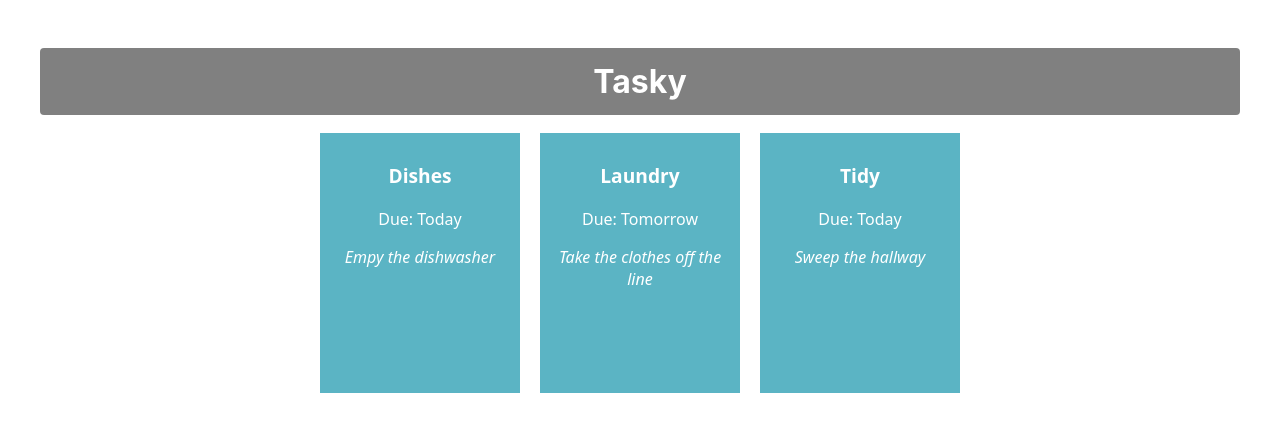
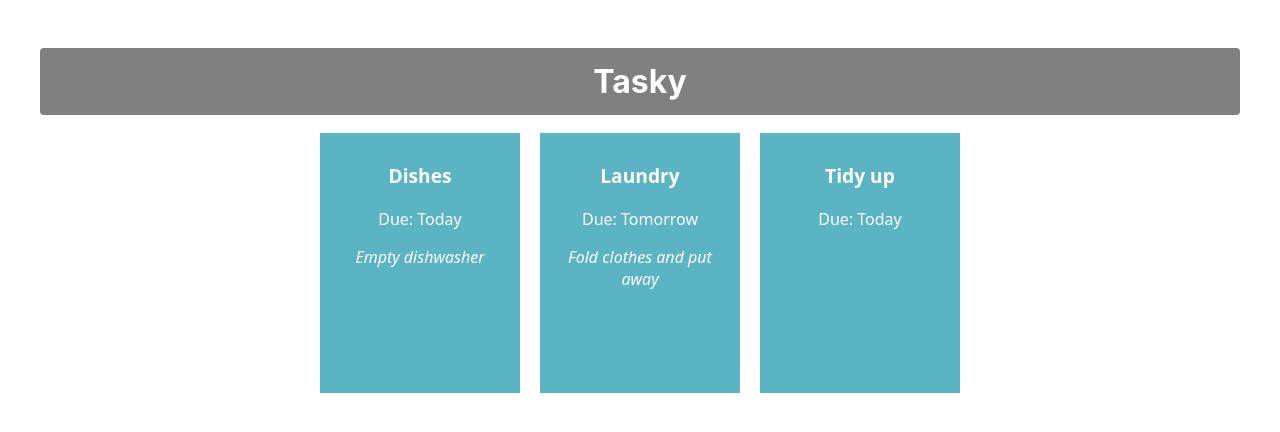
Before and after one commit to Adam-Costigan-Dooley/react-basics-labs, a React (Create React App) app in the folder wwebappfirst/: page / in a window 1280 px wide. Shown: the top 432 px of the page. Built offline with nearby package versions, Linux system fonts and the light colour scheme.

Commit message:
Added task state

```diff
--- a/wwebappfirst/src/App.js
+++ b/wwebappfirst/src/App.js
@@ -1,15 +1,25 @@
 import logo from './logo.svg';
 import './App.css';
 import Task from './components/Task';
+import React, { useState } from 'react';
+
 
 function App() {
+  const [ taskState, setTaskState ] = useState({
+    tasks: [
+      { title:"Dishes", description: "Empty dishwasher", deadline: "Today" },
+      { title: "Laundry", description: "Fold clothes and put away", deadline: "Tomorrow" },
+      { title: "Tidy up", deadline: "Today" }
+    ]
+  });
+
+
   return (
     <div className="container">
       <h1>Tasky</h1>
-      <Task title="Dishes" deadline="Today" description="Empy the dishwasher" />
-      <Task title="Laundry" deadline="Tomorrow" description="Take the clothes off the line" />
-      <Task title="Tidy" deadline="Today" description="Sweep the hallway" />
-
+      <Task title={taskState.tasks[0].title} deadline={taskState.tasks[0].deadline} description={taskState.tasks[0].description} />
+      <Task title={taskState.tasks[1].title} deadline={taskState.tasks[1].deadline} description={taskState.tasks[1].description} />
+      <Task title={taskState.tasks[2].title} deadline={taskState.tasks[2].deadline} description={taskState.tasks[2].description} />
     </div>
   );
 }
```
